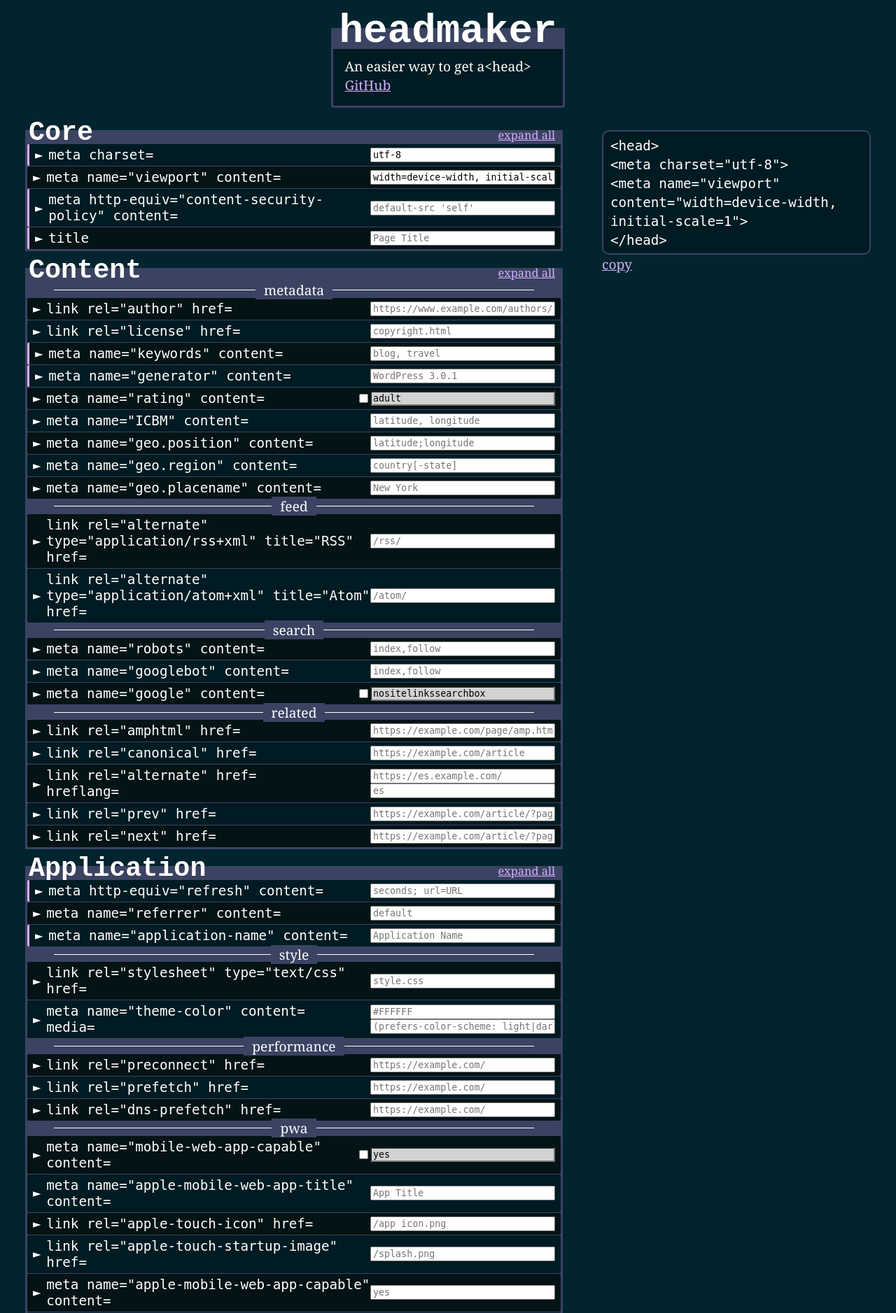
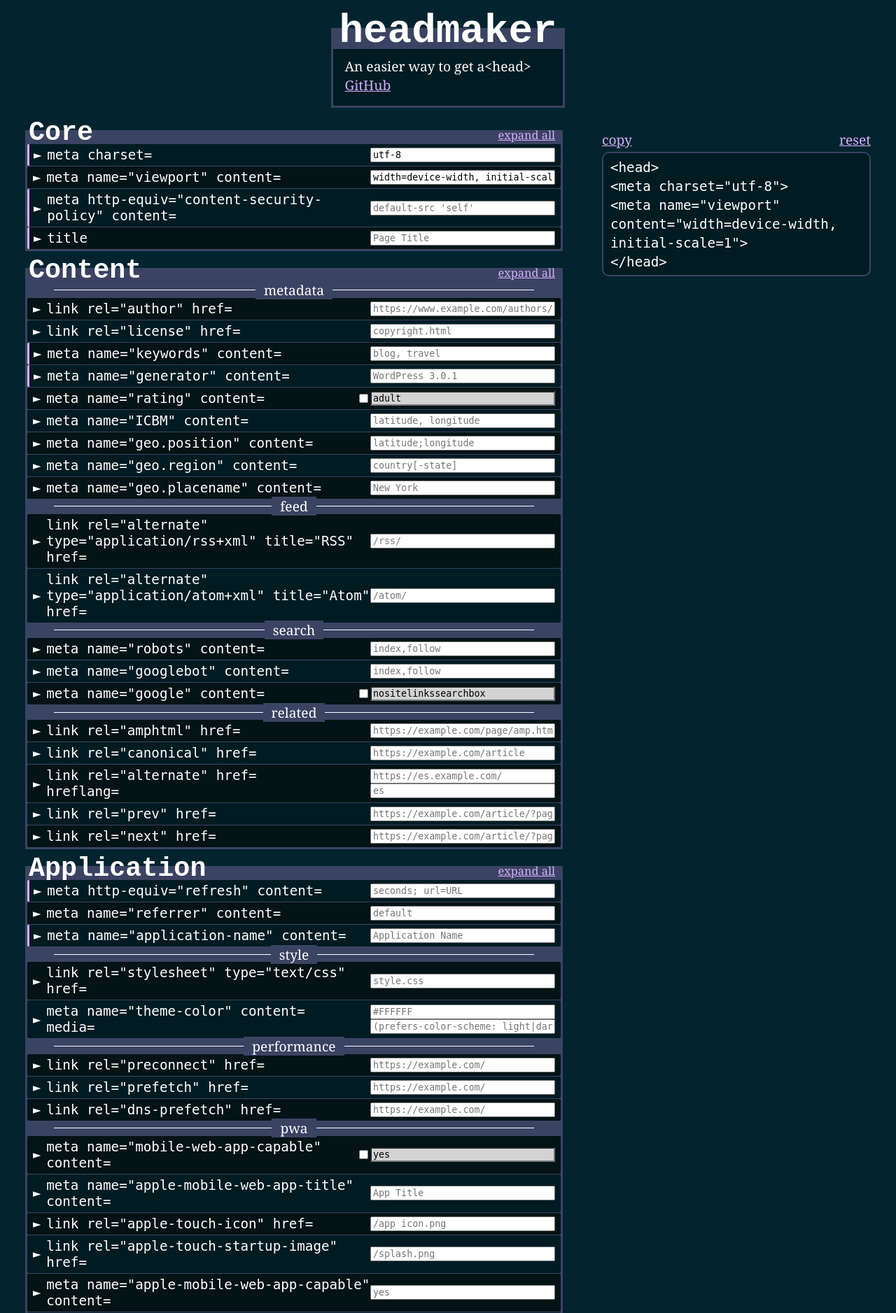
Before and after one commit to ksymph/headmaker, a PHP site: page /index_new.php in a window 1280 px wide. Shown: the top 1877 px of the page at 70% size. Run offline with PHP 8.4, Linux system fonts and the light colour scheme.

Commit message:
add reset button

```diff
--- a/index_new.php
+++ b/index_new.php
@@ -52,7 +52,7 @@
 				</div>
 				<div class="category" id="social">
 					<div class="category-label">
-						<h2 class="category-label-main">Social</h2>
+						<h2 class="category-label-main">Social & Embeds</h2>
 						<div class="category-label-buttons">
 							<div class="collapse link" data-checked="false">expand all</div>
 
@@ -74,12 +74,16 @@
 
 			</section>
 			<section id="output-pane">
+				<div id="output-controls">
+					<span class="link" id="copy-code">copy</span>
+					<span class="link" id="reset">reset</span>
+				</div>
 				<div id="output-container">
 					<code id="output-code">
 						This requires JavaScript!
 					</code>
 				</div>
-				<span class="link" id="copy-code">copy</span>
+
 			</section>
 		</section>
 
--- a/script_new.js
+++ b/script_new.js
@@ -6,6 +6,12 @@ async function generateForms() {
 
 	for (let i = 0; i < tags.length; i++) {
 		tags[i].index = i;
+	}
+
+	// clear everything for a reset
+	const categoryContents = document.querySelectorAll(".category-content");
+	for (const content of categoryContents) {
+		content.innerHTML = "";
 	}
 
 	populateForms(tags);
@@ -17,7 +23,6 @@ async function generateForms() {
 
 
 function populateForms(tags) {
-	// const categories = document.querySelectorAll(".category");
 	const categories = {};
 	categories["core"] = document.querySelector("#core .category-content");
 	categories["content"] = document.querySelector("#content .category-content");
@@ -96,7 +101,7 @@ function populateForms(tags) {
 		// standard
 		let tagStandardText = "";
 		if (tag.standard) {
-			tagStandardText = `<div class="standard-text">Part of the WHATWG HTML standard</div>`;
+			tagStandardText = `<div class="standard-text">Part of the HTML standard</div>`;
 		}
 
 		selectedSubcategory.innerHTML += `
@@ -204,7 +209,7 @@ function addExpandListeners() {
 function addAutofillListeners() {
 	const tags = document.querySelectorAll(".tag");
 	for (const tag of tags) {
-		const input = tag.querySelector(".tag-input input")
+		const input = tag.querySelector(".tag-input input");
 		const autofillList = tag.querySelectorAll(".tag-details li .link");
 		for (const autofillItem of autofillList) {
 			autofillItem.addEventListener("click", function() {
@@ -217,8 +222,8 @@ function addAutofillListeners() {
 
 
 
-const copyButton = document.getElementById("copy-code")
-const output = document.getElementById("output-code")
+const copyButton = document.getElementById("copy-code");
+const output = document.getElementById("output-code");
 function resetCopyButton () {
 	copyButton.innerText = "copy";
 }
@@ -229,4 +234,10 @@ function copyOutput () {
 }
 copyButton.addEventListener("click", copyOutput);
 
+
+
+
+const resetButton = document.getElementById("reset");
+resetButton.addEventListener("click", generateForms);
+
 generateForms();
--- a/style_new.css
+++ b/style_new.css
@@ -41,7 +41,7 @@ header {
 	background-color: var(--background-b);
 	border: 3px solid var(--primary);
 	border-top: 30px solid var(--primary);
-	border-radius: 3px;
+	border-radius: 1px;
 	margin-top: 32px;
 }
 
@@ -88,6 +88,7 @@ h1 {
 .category {
 	background-color: var(--primary);
 	padding: 0px 3px 3px 3px;
+	border-radius: 1px;
 }
 
 .category-label {
@@ -237,6 +238,10 @@ h1 {
 	border-left: 3px solid var(--accent);
 }
 
+.standard .tag-main {
+	margin-left: 6px;
+}
+
 .standard-text {
 	border-bottom: 3px solid var(--accent);
 	width: fit-content;
@@ -257,3 +262,9 @@ h1 {
 	width: 100%;
 	text-align: center;
 }
+
+#output-controls {
+	display: flex;
+	justify-content: space-between;
+	margin-bottom: 4px;
+}
```
